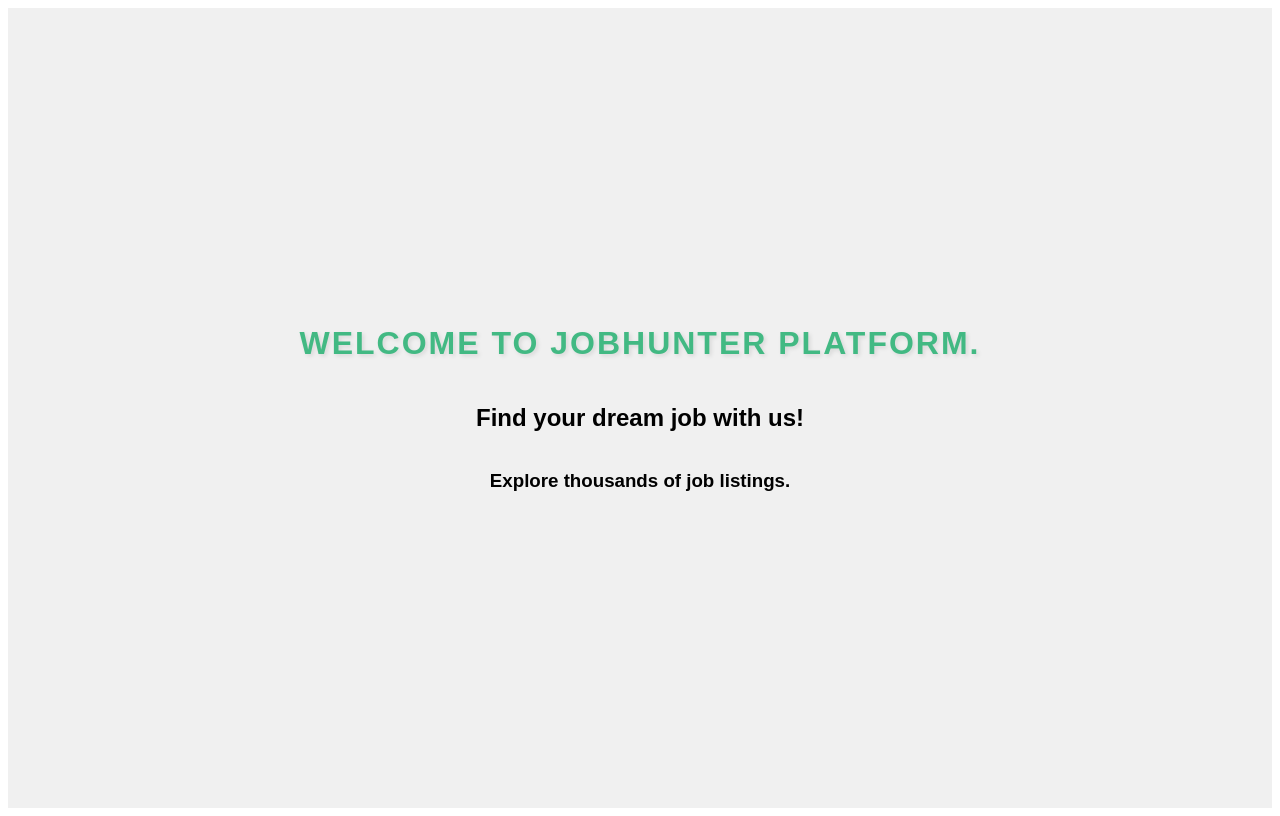
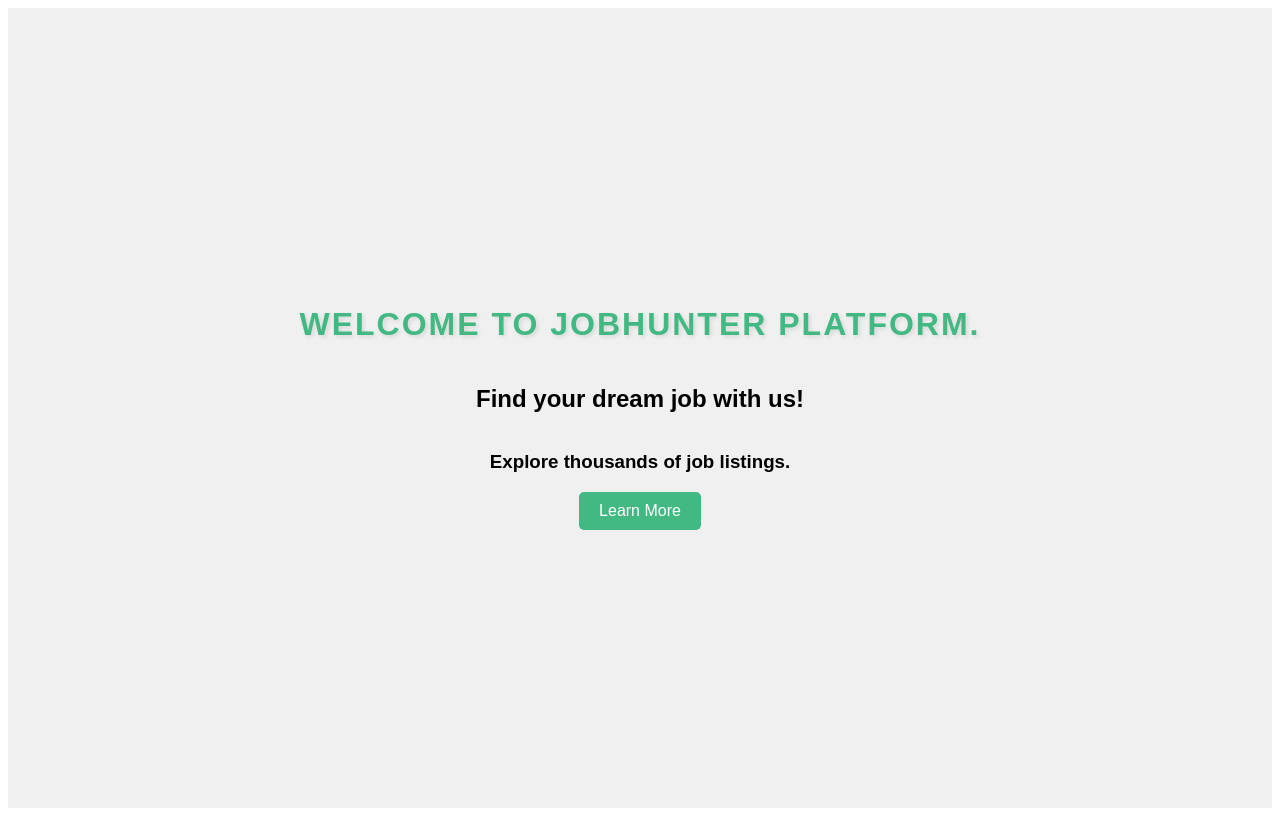
Before and after one commit to Sokmeak/JobHunter-web, a Vue app: page / in a window 1280 px wide. Built offline with nearby package versions, Linux system fonts and the light colour scheme.

Commit message:
add  learn more button to welcome page

```diff
--- a/src/App.vue
+++ b/src/App.vue
@@ -5,6 +5,14 @@
     <h1>Welcome to JobHunter platform.</h1>
     <h2>Find your dream job with us!</h2>
     <h3>Explore thousands of job listings.</h3>
+    <button>
+      <a
+        href="https://www.figma.com/proto/OxXC4tfeREC8IKuZfRcaBR/JobHunter----Website?page-id=0%3A1&node-id=1-5747&viewport=10915%2C-111%2C0.58&t=1QFxHa5Ft3VQyozW-1&scaling=min-zoom&content-scaling=fixed&starting-point-node-id=1%3A5827"
+        target="_blank"
+      >
+        Learn More</a
+      >
+    </button>
   </div>
 </template>
 
@@ -29,4 +37,22 @@ h1 {
   text-shadow: 2px 2px 4px rgba(0, 0, 0, 0.1);
   transition: all 0.3s ease;
 }
+button {
+  background-color: #42b983;
+  color: white;
+  border: none;
+  padding: 10px 20px;
+  font-size: 1em;
+  cursor: pointer;
+  border-radius: 5px;
+  transition: background-color 0.3s ease, transform 0.3s ease;
+}
+button:hover {
+  background-color: #36a372;
+  transform: scale(1.05);
+}
+button a {
+  color: white;
+  text-decoration: none;
+}
 </style>
```
